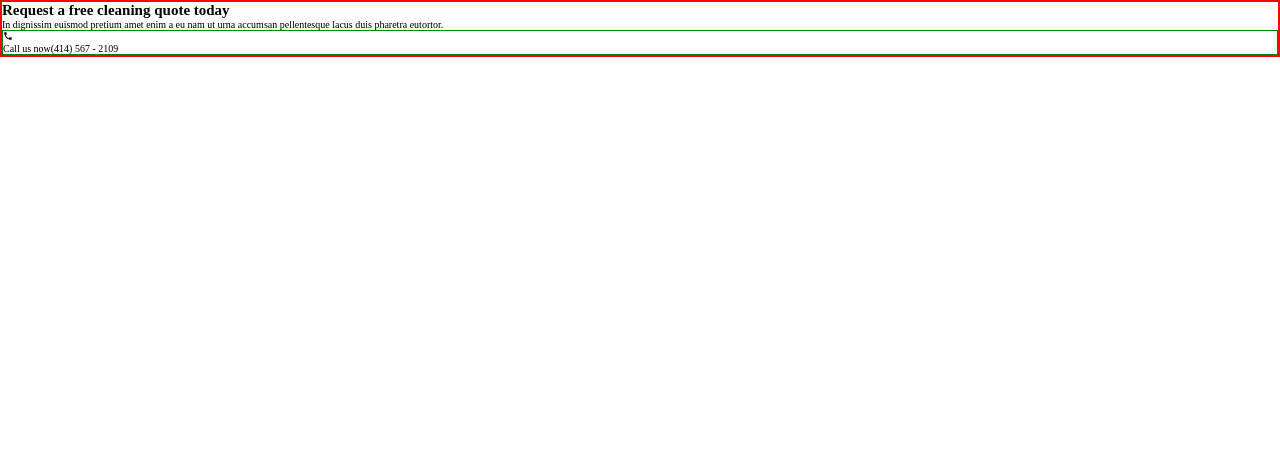
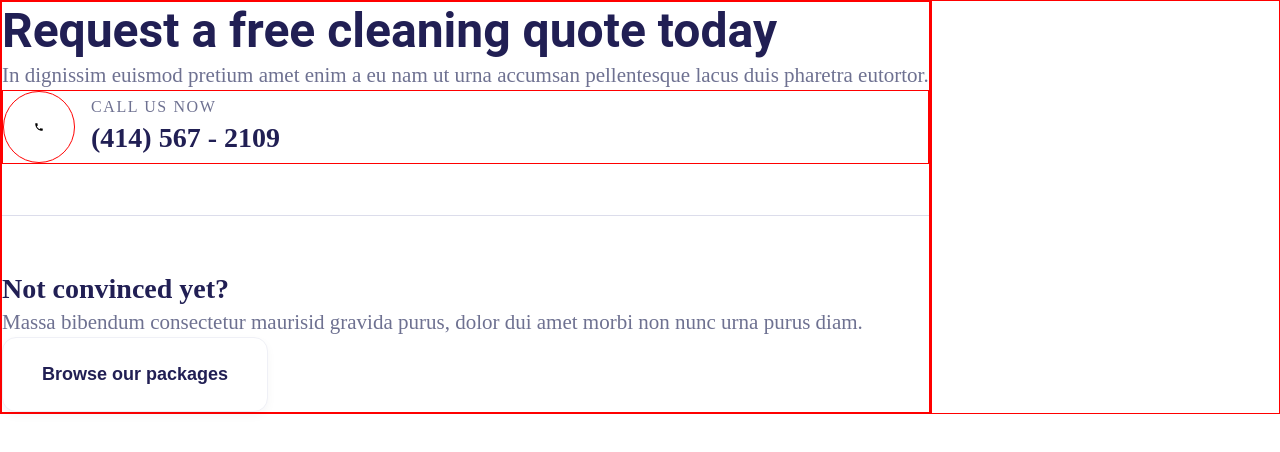
Before and after one commit to PubgGamerUzbSila/Hackathon, a React (Vite) app: page / in a window 1280 px wide. Shown: the top 452 px of the page. Built offline with nearby package versions, Linux system fonts and the light colour scheme.

Commit message:
Umid's section end

```diff
--- a/src/components/Sumbit/Sumbit.jsx
+++ b/src/components/Sumbit/Sumbit.jsx
@@ -1,6 +1,7 @@
 import React from 'react'
 import styles from './Sumbit.module.css'
 import { IoMdCall } from "react-icons/io";
+
 const Sumbit = () => {
   return (
     <>
@@ -9,13 +10,16 @@ const Sumbit = () => {
                 <h2>Request a free cleaning quote today</h2>
                 <p>In dignissim euismod pretium amet enim a eu nam ut urna accumsan pellentesque lacus duis pharetra eutortor.</p>
                 <div className={styles.call}>
-                    <span><IoMdCall /></span>
+                    <span className={styles.icon}><IoMdCall /></span>
                     <div className={styles.callNum}>
                         <span>Call us now</span>
                         <span>(414) 567 - 2109</span>
                     </div>
                 </div>
-
+                <div className={styles.line}></div>
+                <h3>Not convinced yet?</h3>
+                <p>Massa bibendum consectetur maurisid gravida purus, dolor dui amet morbi non nunc urna purus diam.</p>
+                <button>Browse our packages</button>
             </div>
             <form>
 
--- a/src/components/Sumbit/Sumbit.module.css
+++ b/src/components/Sumbit/Sumbit.module.css
@@ -1,9 +1,104 @@
-.submit{
+.submit {
+    border: 1px solid red;
+    display: flex;
+}
+
+.info {
     border: 1px solid red;
 }
-.info{
-     border: 1px solid red;
+form{
+    border: 1px solid red;
 }
-.call{
+
+.call {
     border: 1px solid green;
 }
+
+h2 {
+    color: #211F54;
+    font-family: Roboto;
+    font-size: 48px;
+    font-style: normal;
+    font-weight: 700;
+    line-height: 57.984px;
+    /* 120.8% */
+}
+
+p {
+    color: #6E7191;
+    font-size: 2.1rem;
+    font-weight: 400;
+    line-height: 30.006px;
+}
+
+h3 {
+    color: #211F54;
+    font-size: 2.8rem;
+    font-weight: 700;
+    line-height: 36.008px;
+}
+
+button {
+    border-radius: 1.4rem;
+    border: 1px solid #EFF0F6;
+    background: #FFF;
+    box-shadow: 0px 4px 10px 0px rgba(20, 20, 43, 0.04);
+    padding: 2.6rem 3.9rem;
+    color: #211F54;
+    text-align: center;
+    font-size: 1.8rem;
+    font-weight: 700;
+}
+
+.call {
+    border: 1px solid red;
+    display: flex;
+    align-items: center;
+    gap: 1.6rem;
+}
+
+.icon {
+    width: 72px;
+    height: 72px;
+    filter: drop-shadow(0px 4px 10px rgba(20, 20, 43, 0.04));
+    border: 1px solid red;
+    display: flex;
+    border-radius: 50%;
+    justify-content: center;
+    align-items: center;
+    overflow: hidden;
+}
+
+.callNum {
+    display: flex;
+    flex-direction: column;
+    gap: 0.4rem;
+}
+
+.line {
+    width: 100%;
+    height: 1px;
+    background: #DCDDEB;
+    margin: 5.1rem 0 5.5rem;
+}
+
+.callNum>span:first-child {
+    color: #6E7191;
+    font-size: 1.6rem;
+    line-height: 1.8rem;
+    letter-spacing: 1.6px;
+    text-transform: uppercase;
+}
+
+.callNum>span:last-child {
+    color: #211F54;
+    font-size: 2.8rem;
+    font-weight: 700;
+    line-height: 36.008px;
+}
+h3{
+    color: #211F54;
+font-size: 2.8rem;
+font-weight: 700;
+line-height: 36.008px;
+}
```
